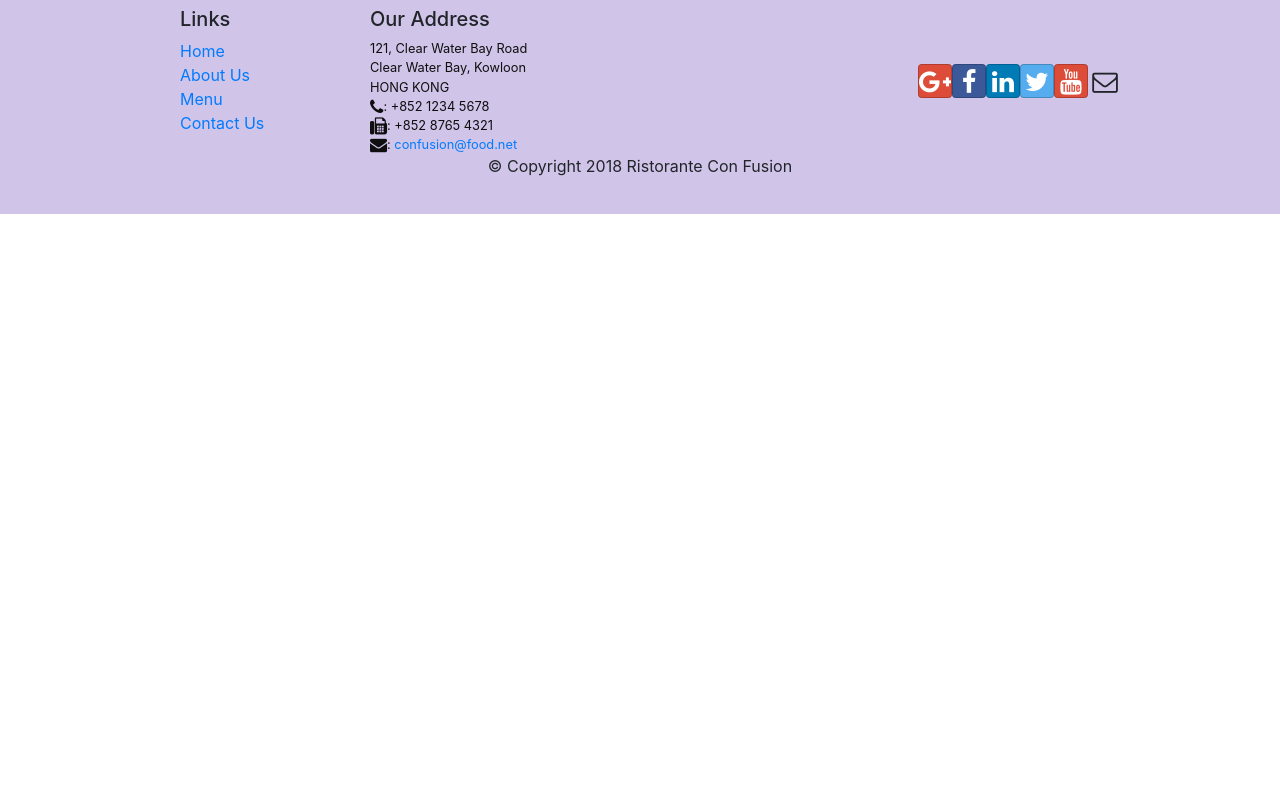
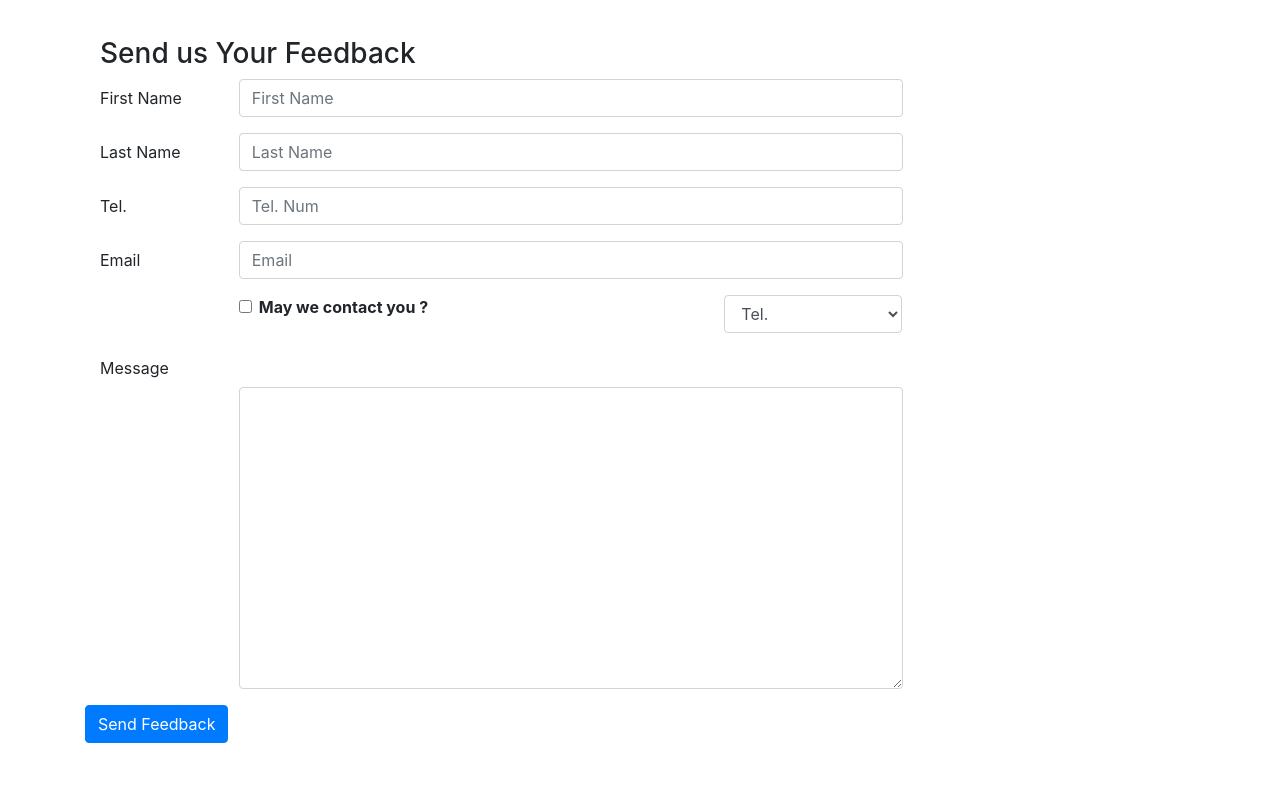
Before and after one commit to GiveMeSomething/my-react-app, a React (Create React App) app: page /contactus in a window 1280 px wide. Shown: the part 460-1260 px from the top of the page. Before the commit the page ends 800 px from the top, so only its background shows below. Built offline with nearby package versions, Linux system fonts and the light colour scheme.

Commit message:
add controlled form for ContectUs.js component

```diff
--- a/src/components/Contact.js
+++ b/src/components/Contact.js
@@ -1,9 +1,42 @@
-import React from 'react';
-import { Breadcrumb, BreadcrumbItem } from 'reactstrap';
+import React, { Component } from 'react';
+import { Breadcrumb, BreadcrumbItem, Form, FormGroup, Label, Input, Button, Col } from 'reactstrap';
 import { Link } from 'react-router-dom';
 
-function Contact(props) {
+class Contact extends Component {
+    constructor(props) {
+        super(props);
+
+        this.state = {
+            firstName: '',
+            lastName: '',
+            telNum: '',
+            email: '',
+            agree: false,
+            contactType: '',
+            message: ''
+        };
+
+        this.handleSubmit = this.handleSubmit.bind(this);
+        this.handleInputChange = this.handleInputChange.bind(this);
+    }
+
+    handleInputChange(event){
+        const target = event.target;
+        const value = target.type === 'checkbox' ? target.checked : target.value;
+        const name = target.name;
+
+        this.setState({
+            [name] : value
+        });
+    }
+
+    handleSubmit(event){
+        alert(JSON.stringify(this.state));
+        event.preventDefault();
+    }
+    render() {
         return (
+            <div className="container">
                 <div className="row">
                     <Breadcrumb>
                         <BreadcrumbItem>
@@ -17,6 +50,97 @@ function Contact(props) {
                         <h3>Contact Us</h3>
                     </div>
                 </div>
+
+                <div className="row row-content">
+                    <div className="col-12">
+                        <h3>Send us Your Feedback</h3>
+                    </div>
+                    <div className="col-12 col-md-9">
+                        <Form onSubmit={this.handleSubmit}>
+                            <FormGroup row>
+                                <Label htmlFor="firstName" md={2}>
+                                    First Name
+                                </Label>
+                                <Col md={10}>
+                                    <Input type="text" id="firstName" name="firstName"
+                                        placeholder="First Name" value={this.state.firstName}
+                                        onChange={this.handleInputChange}>
+                                    </Input>
+                                </Col>
+                            </FormGroup>
+                            <FormGroup row>
+                                <Label htmlFor="lastName" md={2}>
+                                    Last Name
+                                </Label>
+                                <Col md={10}>
+                                    <Input type="text" id="lastName" name="lastName"
+                                        placeholder="Last Name" value={this.state.lastName}
+                                        onChange={this.handleInputChange}>
+                                    </Input>
+                                </Col>
+                            </FormGroup>
+                            <FormGroup row>
+                                <Label htmlFor="telNum" md={2}>
+                                    Tel.
+                                </Label>
+                                <Col md={10}>
+                                    <Input type="tel" id="telNum" name="telNum"
+                                        placeholder="Tel. Num" value={this.state.telNum}
+                                        onChange={this.handleInputChange}>
+                                    </Input>
+                                </Col>
+                            </FormGroup>
+                            <FormGroup row>
+                                <Label htmlFor="email" md={2}>
+                                    Email
+                                </Label>
+                                <Col md={10}>
+                                    <Input type="email" id="email" name="email"
+                                        placeholder="Email" value={this.state.email}
+                                        onChange={this.handleInputChange}>
+                                    </Input>
+                                </Col>
+                            </FormGroup>
+                            <FormGroup row>
+                                <Col md={{size: 6, offset: 2}}>
+                                    <FormGroup check>
+                                        <Label check>
+                                            <Input type="checkbox" name="agree" checked={this.state.agree}
+                                            onChange={this.handleInputChange}>
+                                            </Input>
+                                            <strong>May we contact you ?</strong>
+                                        </Label>
+                                    </FormGroup>
+                                </Col>
+                                <Col md={{size: 3, offset: 1}}>
+                                    <Input type="select" name="contactType" value={this.state.contactType}
+                                    onChange={this.handleInputChange}>
+                                        <option>Tel.</option>
+                                        <option>Email</option>
+                                    </Input>
+                                </Col>
+                            </FormGroup>
+                            <FormGroup row>
+                                <Label htmlFor="message" md={2}>
+                                    Message
+                                </Label>
+                                <Col md={{size:10, offset: 2}}>
+                                    <Input type="textarea" id="message" name="message"
+                                        rows={12} value={this.state.message}
+                                        onChange={this.handleInputChange}>
+                                    </Input>
+                                </Col>
+                            </FormGroup>
+                            <FormGroup row>
+                                <Button type="submit" color="primary">
+                                    Send Feedback
+                                </Button>
+                            </FormGroup>
+                        </Form>
+                    </div>
+                </div>
+            </div>
         );
     }
+}
 export default Contact;
```
Lines whose indentation alone changed are shown as unchanged.
